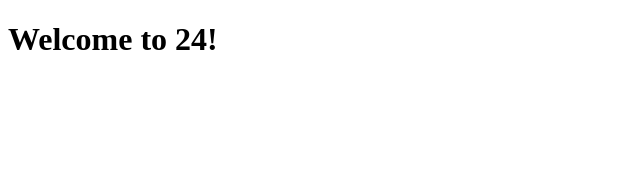
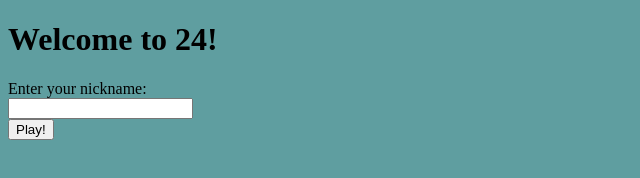
Before and after one commit to jakeshin2004/xxiv, a website: page home.html in a window 1280 px wide. Shown: the whole page, without its empty margins (0-640 px from the left). Drawn offline with Linux system fonts and the light colour scheme.

Commit message:
added + stylized homepage

```diff
--- a/home.html
+++ b/home.html
@@ -5,8 +5,14 @@
     <meta http-equiv="X-UA-Compatible" content="IE=edge">
     <meta name="viewport" content="width=device-width, initial-scale=1.0">
     <title>Document</title>
+    <link rel="stylesheet" href="style.css">
 </head>
 <body>
     <h1>Welcome to 24!</h1>
+    <form>
+        <label for="nickname">Enter your nickname:</label><br>
+        <input type="text" id="nickname" name="nickname"><br>
+        <input type="submit" value="Play!">
+    </form>
 </body>
 </html>
--- /dev/null
+++ b/style.css
@@ -0,0 +1,3 @@
+body {
+    background-color: cadetblue;
+}
```
